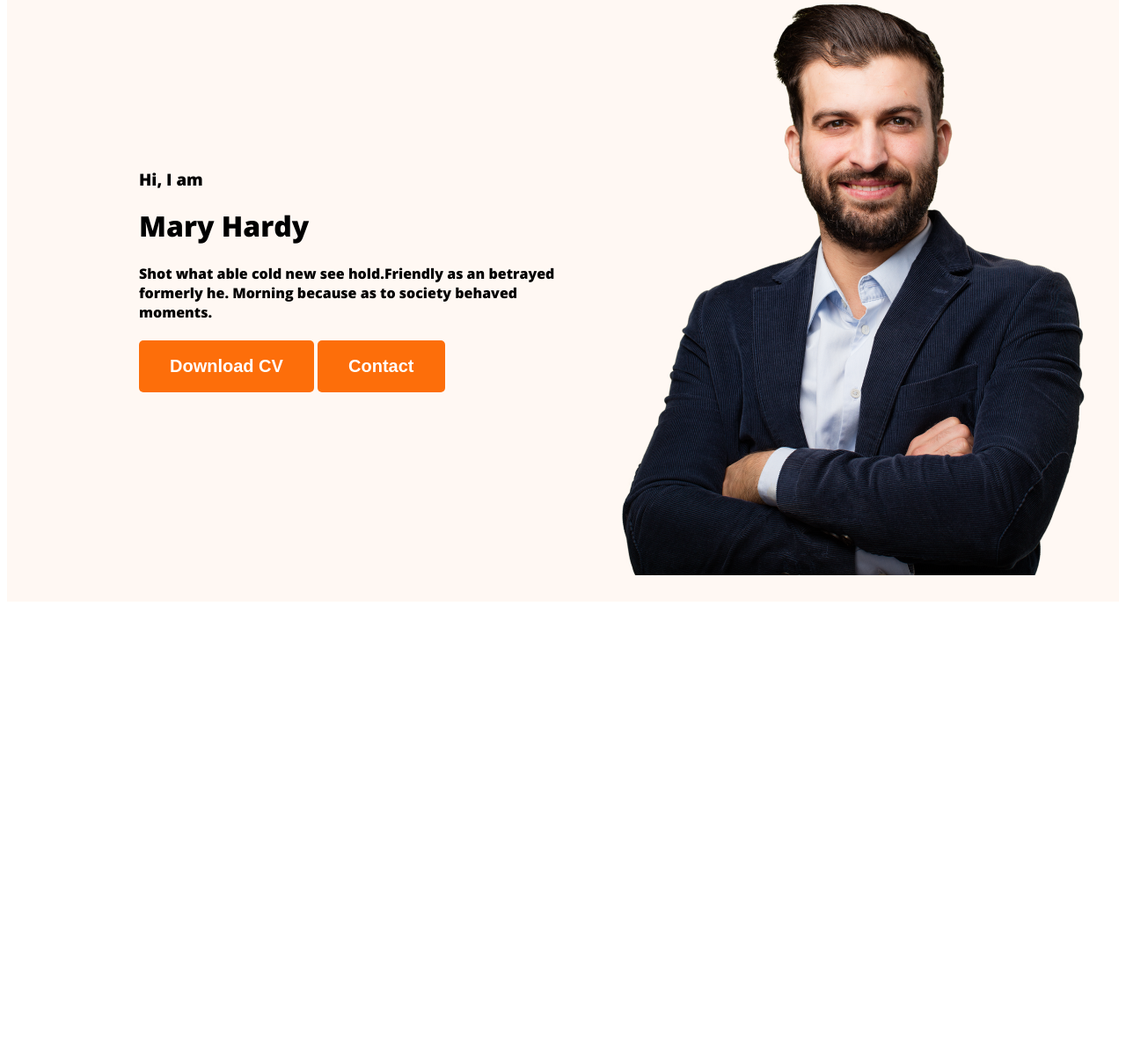
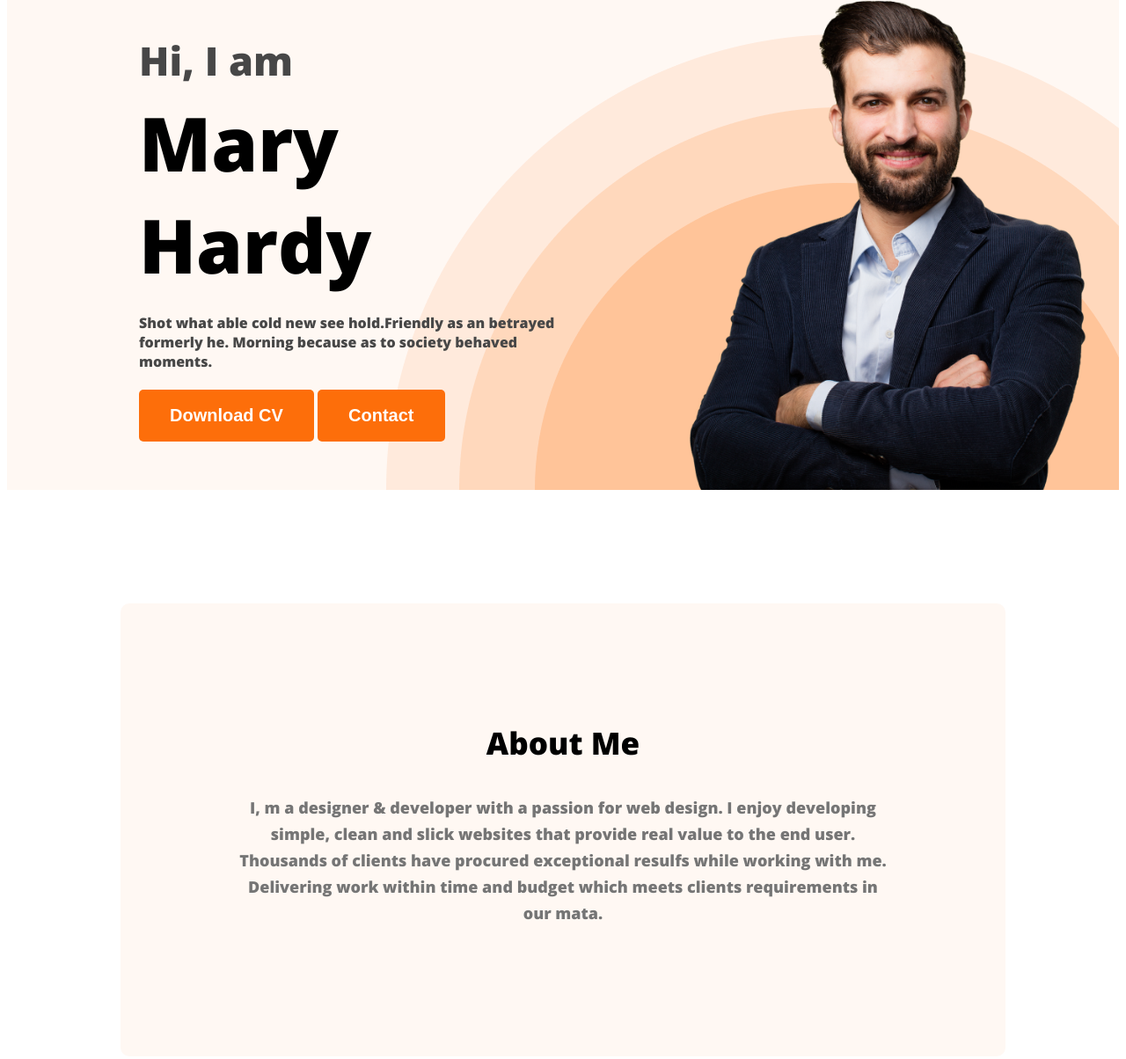
Before and after one commit to tanzidhasanmunna/web-developer-portfolio, a plain HTML site: page index.html in a window 1280 px wide. Shown: the part 172-1376 px from the top of the page at 88% size. Before the commit the page ends 864 px from the top, so only its background shows below. Drawn offline with nearby package versions, Linux system fonts and the light colour scheme.

Commit message:
about section

```diff
--- a/Style/style.css
+++ b/Style/style.css
@@ -5,6 +5,19 @@
 /* Common shared Style */
 .text-primary {
   color: #fd6e0a;
+}
+.section-title {
+  text-align: center;
+  font-size: 35px;
+  font-style: normal;
+  font-weight: 700;
+}
+.section-description {
+  color: #757575;
+  text-align: center;
+  font-size: 18px;
+  font-weight: 400;
+  line-height: 30px;
 }
 body {
   font-family: "Open Sans", sans-serif;
@@ -49,14 +62,42 @@ nav a {
 /* Header style */
 .header {
   background: #fff8f3;
+  background-image: url("../Images/header_bg.png");
+  background-position: bottom right;
+  background-repeat: no-repeat;
 }
 .banner {
-  padding: 30px 30px 30px 150px;
+  padding: 30px 30px 0px 150px;
   display: flex;
   align-items: center;
+  justify-content: space-between;
 }
-.profile-pic {
-  width: 584px;
-  height: 676px;
-  flex-shrink: 0;
+.banner .profile-pic {
+  width: 500px;
 }
+.banner-greeting {
+  font-size: 45px;
+  color: #474747;
+  margin-bottom: 0;
+}
+.banner-tille {
+  font-size: 85px;
+  font-weight: 700;
+  margin-top: 5px;
+  margin-bottom: 20px;
+}
+.banner-content {
+  max-width: 500px;
+}
+.banner-discription {
+  color: #474747;
+}
+/* Main section style */
+
+/* About section style */
+.about {
+  border-radius: 10px;
+  background: #fff8f3;
+  padding: 130px;
+  margin: 129px;
+}
--- a/index.html
+++ b/index.html
@@ -26,17 +26,28 @@
         <div class="banner-content">
           <h3 class="banner-greeting">Hi, I am</h3>
           <h1 class="banner-tille">Mary Hardy</h1>
-          <p>
+          <p class="banner-discription">
             Shot what able cold new see hold.Friendly as an betrayed formerly
             he. Morning because as to society behaved moments.
           </p>
           <button class="btn-primary">Download CV</button>
           <button class="btn-primary">Contact</button>
         </div>
-        <img class="profile-pic" src="Images/hardy.png" alt="">
+        <img class="profile-pic" src="Images/hardy.png" alt="" />
       </div>
     </header>
-    <main></main>
+    <main>
+      <section class="about">
+        <h3 class="section-title">About Me</h3>
+        <p class="section-description">
+          I, m a designer & developer with a passion for web design. I enjoy
+          developing simple, clean and slick websites that provide real value to
+          the end user. Thousands of clients have procured exceptional resulfs
+          while working with me. Delivering work within time and budget which
+          meets clients requirements in our mata.
+        </p>
+      </section>
+    </main>
     <footer></footer>
   </body>
 </html>
```
